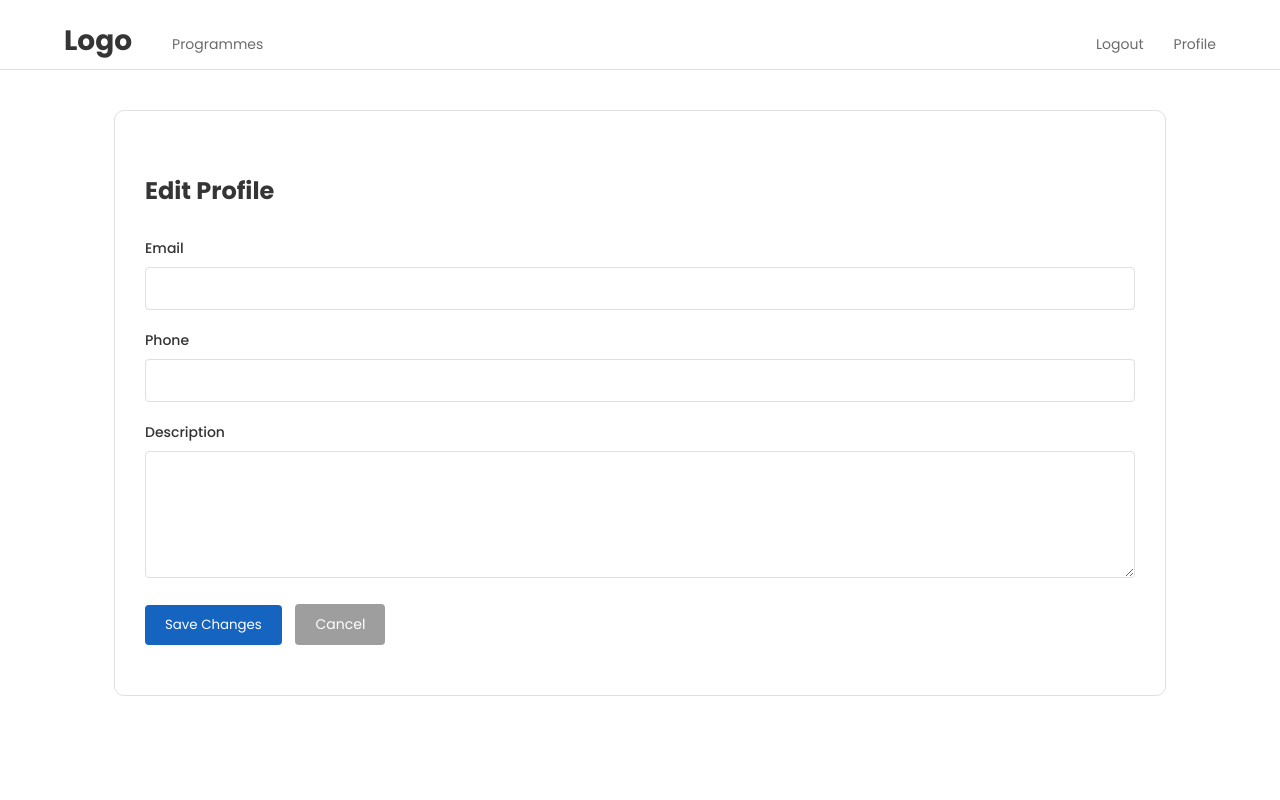
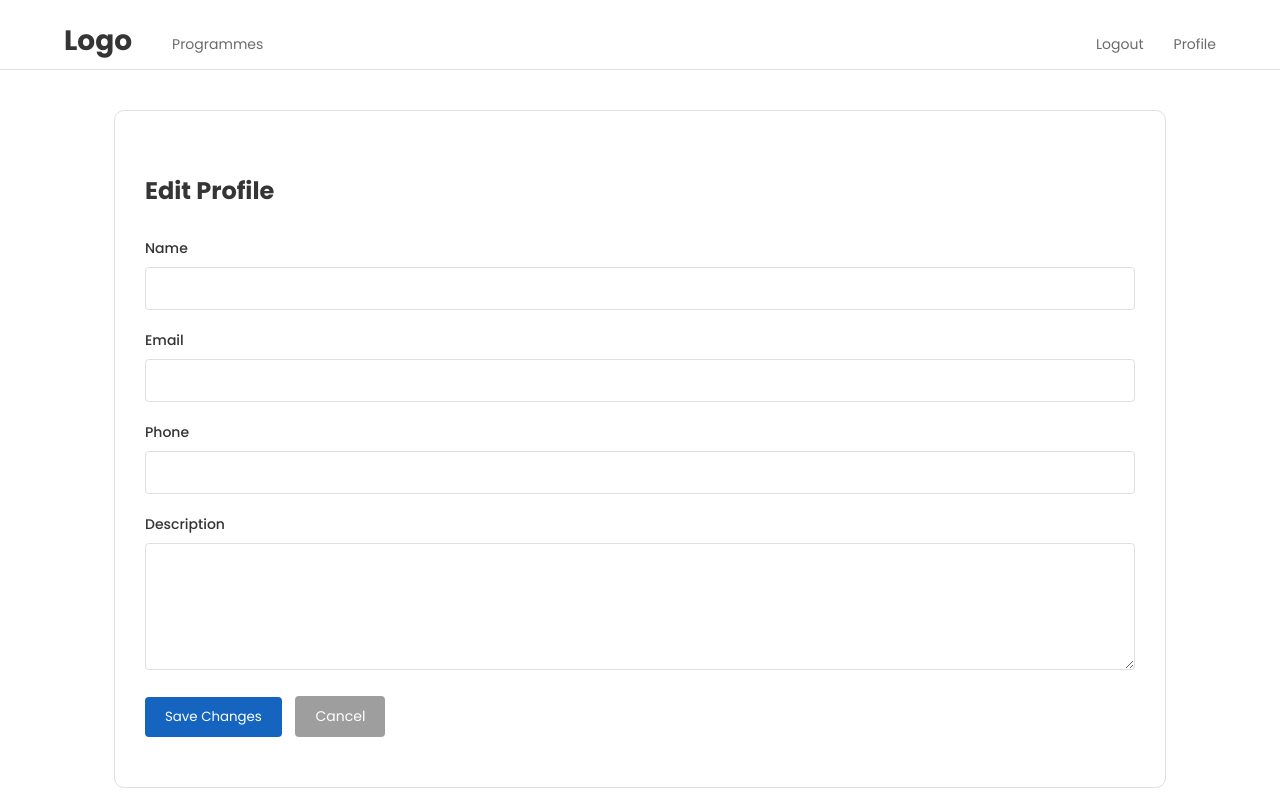
Before and after one commit to BossDNW/LockedIn, a Python web app: template app/templates/edit-profile.html in a window 1280 px wide. Run offline with Jinja, Linux system fonts and the light colour scheme; the template is opened without the code that fills it, so the values that code supplies are empty.

Commit message:
profile and edit-profile
Fixed functionality for editing student and admin profiles

```diff
--- a/app/templates/edit-profile.html
+++ b/app/templates/edit-profile.html
@@ -77,6 +77,10 @@
             {% if user.role == 'student' %}
                 <!-- Student Edit Form -->
                 <div class="form-group">
+                    <label>Name</label>
+                    <input type="text" name="username" value="{{ user.username or '' }}">
+                </div>
+                <div class="form-group">
                     <label>Email</label>
                     <input type="email" name="email" value="{{ user.email or '' }}">
                 </div>
@@ -118,7 +122,11 @@
 
             {% else %}
                 <!-- Admin Edit Form -->
-                 <div class="form-group">
+                <div class="form-group">
+                    <label>Name</label>
+                    <input type="text" name="username" value="{{ user.username or '' }}">
+                </div>
+                <div class="form-group">
                     <label>Email</label>
                     <input type="email" name="email" value="{{ user.email or '' }}">
                 </div>
```
Also changed, not shown: app/routers/profile.py (+7 -0 lines).
